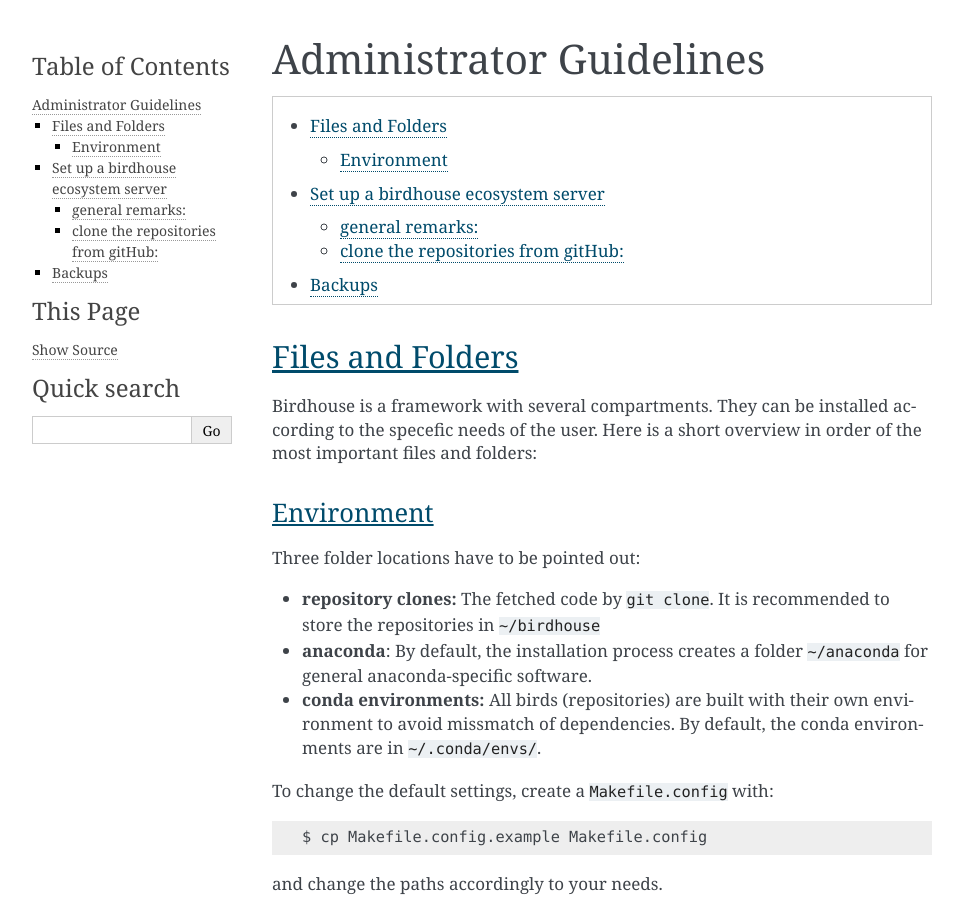
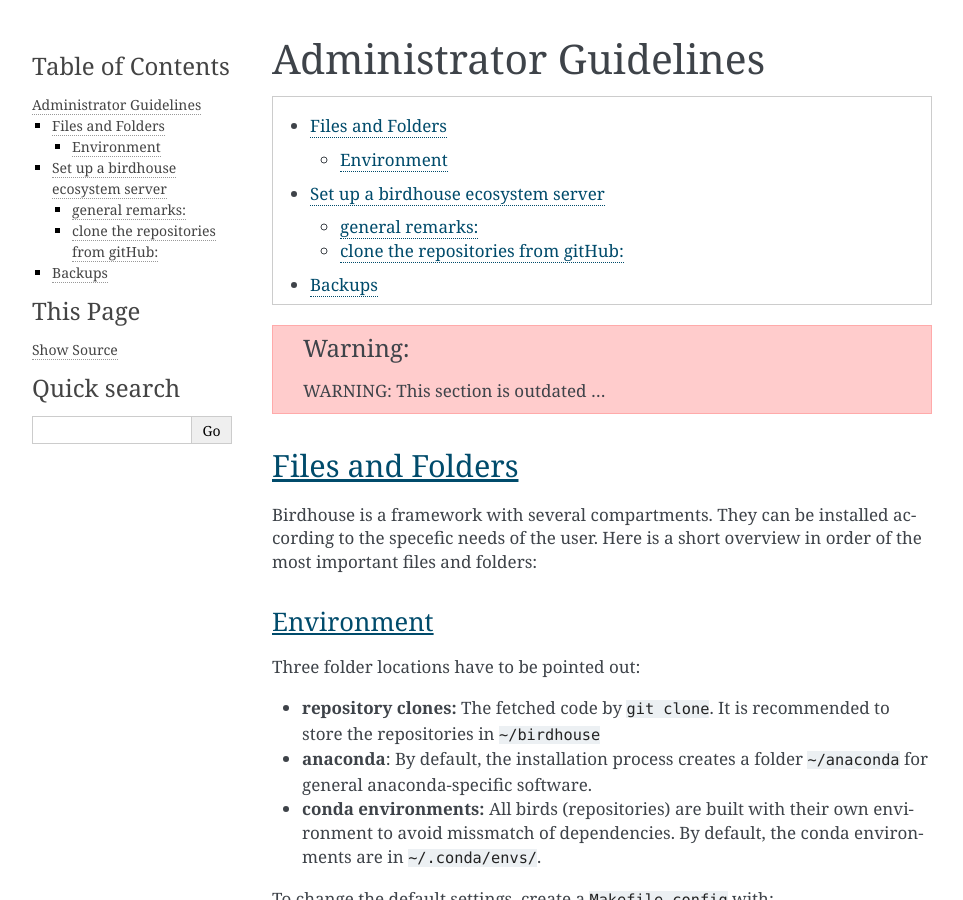
Before and after one commit to bird-house/birdhouse-docs, a Sphinx documentation site: the page built from docs/source/admin_guide.rst, in a window 1280 px wide and 900 px high. Shown: the whole window, without its empty margins (148-1111 px from the left). Built offline with Sphinx 7.4.7, drawn with Linux system fonts in a browser that asks for light colours.

Commit message:
include admin section

```diff
--- a/docs/source/admin_guide.rst
+++ b/docs/source/admin_guide.rst
@@ -6,6 +6,10 @@
 .. contents::
     :local:
     :depth: 3
+
+
+.. warning:: WARNING: This section is outdated ...
+
 
 .. _filesandfolder:
 
@@ -199,3 +203,5 @@
 With the following command you can make a dump of the ``users`` collection of the Phoenix database::
 
     $ mongodump --port 27027 --db phoenix_db --collection users
+
+-->
--- a/docs/source/index.rst
+++ b/docs/source/index.rst
@@ -15,6 +15,7 @@
 
    overview
    dev_guide
+   admin_guide
    communication
    projects
    release_notes
```
